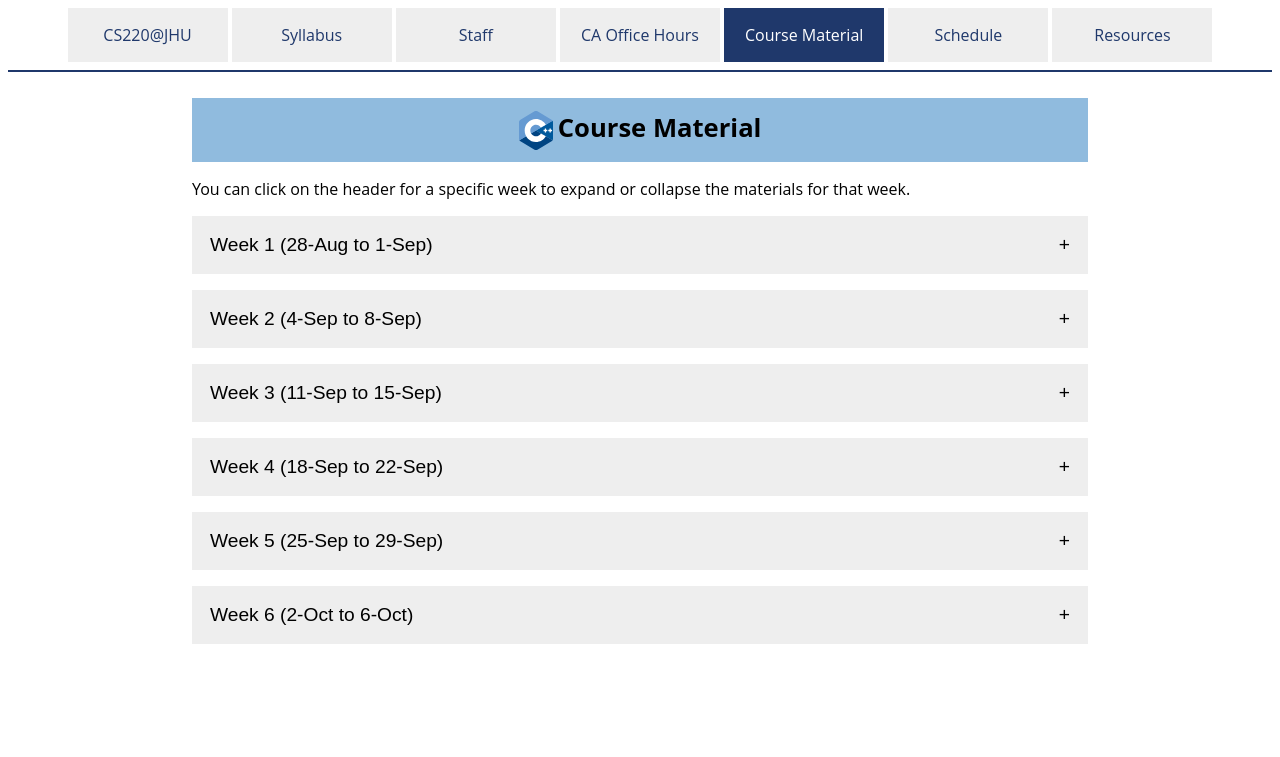
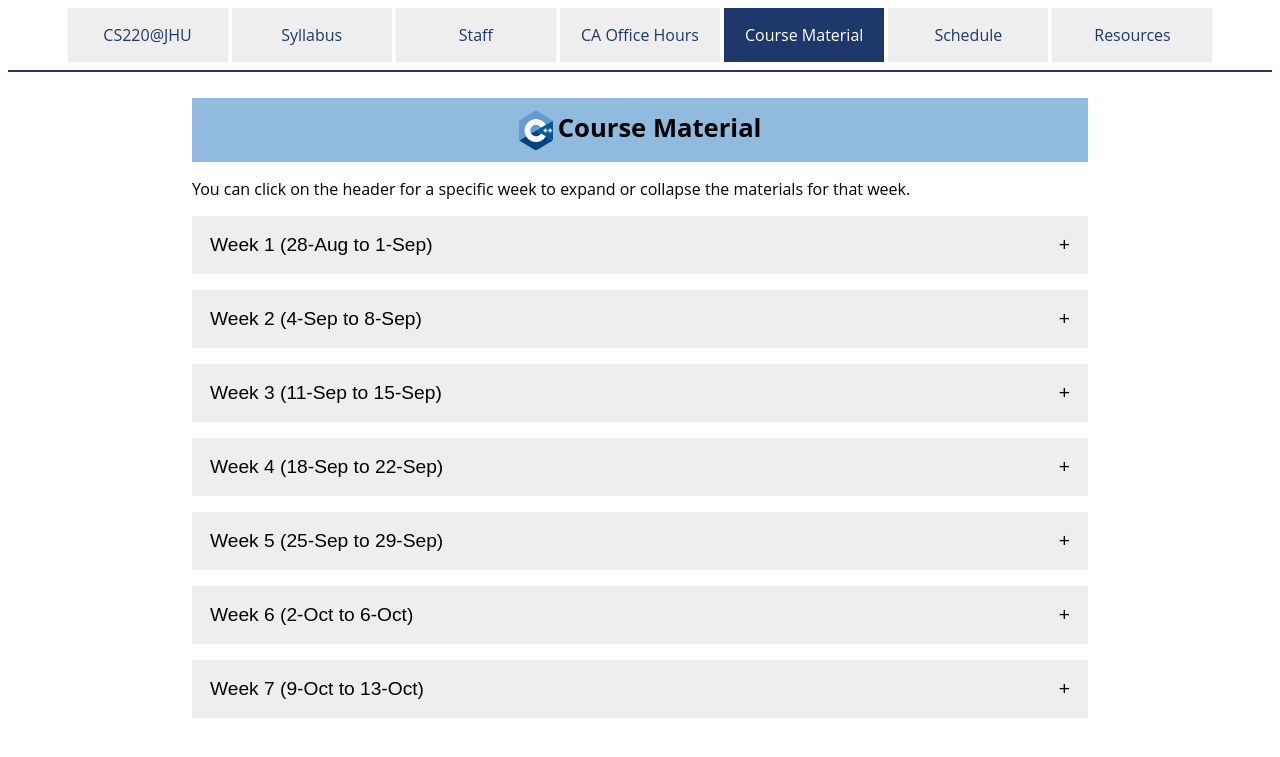
Before and after one commit to jhu-ip/cs220-f23, a Jekyll site: the page built from material.md, in a window 1280 px wide. Shown: the top 757 px of the page. Built offline with Jekyll 4.4.1, drawn with Linux system fonts in a browser that asks for light colours.

Commit message:
added hw7 material

```diff
--- a/material.md
+++ b/material.md
@@ -296,62 +296,53 @@ the materials for that week.
 </table>
 </div>
 
-<!--
-<td><a class='external' target='_blank' href=''>More Linked lists</a></td>
-
-<td><a href='slides/day17_more_linked_lists.pdf'>More Linked lists</a></td>
-
-<button type="button" id="week_7_toggle" class="week_control_button">Week 7 (6-Mar to 10-Mar)</button>
+<button type="button" id="week_7_toggle" class="week_control_button">Week 7 (9-Oct to 13-Oct)</button>
 <div id="week_7" class="collapsible">
 <table>
   <thead>
     <tr>
       <th></th>
-      <th>Day 19 (6-Mar)</th>
-      <th>Day 20 (8-Mar)</th>
-      <th>Day 21 (10-Mar)</th>
+      <th>Day 18 (9-Oct)</th>
+      <th>Day 19 (11-Oct)</th>
+      <th>Day 20 (13-Oct)</th>
     </tr>
   </thead>
   <tbody>
     <tr>
       <td>Videos</td>
-      <td>N/A</td>
+      <td><a class='external' target='_blank' href='https://jh.hosted.panopto.com/Panopto/Pages/Viewer.aspx?id=06994aeb-6743-4fcd-b69f-ae2300279d42'>More Linked lists</a></td>
       <td>N/A</td>
       <td>N/A</td>
     </tr>
     <tr>
       <td>Slides</td>
-      <td>N/A</td>
+      <td><a href='slides/day17_more_linked_lists.pdf'>More Linked lists</a></td>
       <td>N/A</td>
       <td>N/A</td>
     </tr>
     <tr>
       <td>Recap<br>Questions</td>
-      <td>N/A</td>
+      <td><a href='questions/day17.html'>Day 18</a></td>
       <td>N/A</td>
       <td>N/A</td>
     </tr>
     <tr>
       <td>Exercise</td>
-      <td><a href='assign/midterm.html'>Midterm Project</a></td>
-      <td><a href='assign/midterm.html'>Midterm Project</a></td>
-      <td><a class='external' target='_blank' href='https://www.gradescope.com/'>Midterm Exam (on Gradescope)</a></td>
+      <td><a href='exercise/ex17.html'>Exercise 17</a></td>
+      <td>Midterm Project</td>
+      <td>Midterm Project</td>
     </tr>
     <tr>
       <td>Additional<br>Resources</td>
+      <td><a href='resources/MidtermReview.pdf'>Midterm Review Solutions</a><br><a href='resources/Midterm-Fall2019.pdf'>Fall 2019 Midterm Solutions</a></td>
       <td></td>
       <td><a href='resources/MidtermReview-solutions.pdf'>Midterm Review Solutions</a><br><a href='resources/Midterm-Fall2019-solutions.pdf'>Fall 2019 Midterm Solutions</a></td>
-      <td></td>
-    </tr>
-    <tr>
-      <td>Lecture<br>Slides</td>
-      <td></td>
-      <td><a href='slides/notes/sp23_day20_sec03.pdf'>Day 20 Notes (Sec 03)</a><br><a href='slides/notes/sp23_day20_sec04.pdf'>Day 20 Notes (Sec 04)</a></td>
-      <td></td>
     </tr>
   </tbody>
 </table>
 </div>
+
+<!--
 <button type="button" id="week_8_toggle" class="week_control_button">Week 8 (13-Mar to 17-Mar)</button>
 <div id="week_8" class="collapsible">
 <table>
```
